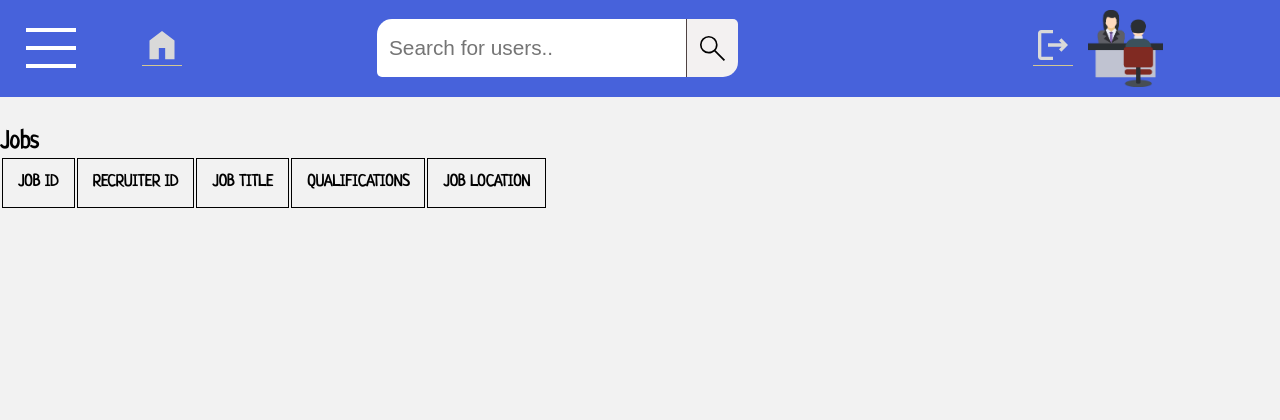
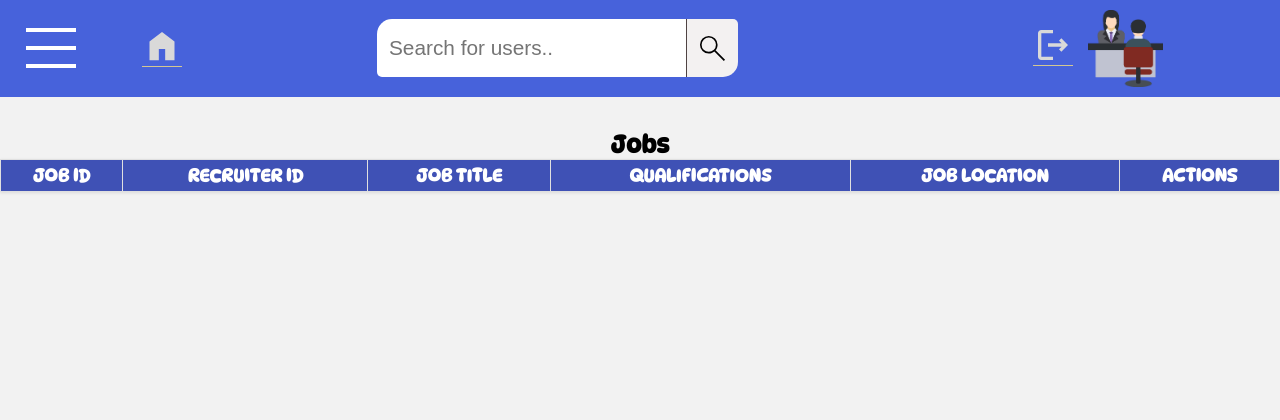
Before and after one commit to chadium1st/phpmysql-25285-23027-24773, a PHP site: page /jobs.php in a window 1280 px wide. Shown: the top 420 px of the page. Run offline with PHP 8.4, Linux system fonts and the light colour scheme; the visitor is signed in with stand-in values (Sample User, id 1); data that the repository does not hold is empty.

Commit message:
Add files via upload

```diff
--- a/create-jobs-action.php
+++ b/create-jobs-action.php
@@ -17,6 +17,7 @@
     $job_description = sanitizeInput($_POST["job_description"]);
     $job_location = sanitizeInput($_POST["job_location"]);
     $qualifications = sanitizeInput($_POST["qualifications"]);
+    // $recruiter_id = sanitizeInput($_POST["recruiter_id"]);
 }
 $recruiter_id = $_SESSION['user_id'];
 // Insert the user information into the User table
--- a/css/styles.css
+++ b/css/styles.css
@@ -29,7 +29,7 @@
 }
 body {
   margin-top: 100px;
-  font-family: Neucha;
+  font-family: DynaMedium;
   background-color: #f2f2f2;
   margin-bottom: 30px;
 }
@@ -286,73 +286,66 @@
 
 
 /* styling the table */
-#user-table {
+.user-table {
+  font-size: 10px;
   width: 100%;
   border-collapse: collapse;
   box-shadow: 0 1px 3px rgba(0, 0, 0, 0.1);
   margin-bottom: 20px;
 }
-
-#user-table th,
-#user-table td {
+.table-heading{
+  width: 100%;
+  text-align: center;
+}
+.user-table th,
+.user-table td {
   border: 1px solid #e0e0e0;
-  padding: 12px 15px;
-  text-align: left;
+  padding-top: 5px;
+  padding-bottom: 5px;
+  text-align: center;
 }
 
-#user-table th {
+.user-table th {
   background-color: #3f51b5;
   color: white;
   font-weight: bold;
   text-transform: uppercase;
 }
 
-#user-table tr:nth-child(even) {
+.user-table tr:nth-child(even) {
   background-color: #f7f7f7;
 }
 
-#user-table tr:hover {
+.user-table tr:hover {
   background-color: #f1f1f1;
-}
-
-.jobs-table-container {
-  display: flex;
-  align-items: center;
-  justify-content: center;
-}
-
-#jobs-table {
-  border: 1px solid black;
-  font-size: 20px;
-}
-
-td, th {
-  padding: 10px;
-  border: 1px solid black;
 }
 
 .edit-button,
 .delete-button {
-  padding: 6px 12px;
+  padding: 6px 5px;
   border: none;
   border-radius: 4px;
   cursor: pointer;
-  font-size: 14px;
+  font-size: 10px;
   transition: background-color 0.3s;
 }
 
 .edit-button {
+  width: 45px;
   background-color: #4CAF50;
   color: white;
 }
 
 .delete-button {
+  text-align: center;
+  width:45px;
   background-color: #f44336;
   color: white;
 }
 
 .edit-button:hover {
-  background-color: #45a049;
+   background-color:
+   #45a049;
 }
 
 .delete-button:hover {
@@ -362,12 +355,13 @@
 .edit-form,
 .delete-form {
   display: inline-block;
-  margin-right: 5px;
+  margin-bottom: 5px;
 }
 
-#user-actions {
+.user-actions {
   display: flex;
-  justify-content: space-around;
+  flex-direction: column;
+  justify-content: center;
 }
 /* styling the table ended */
 
@@ -433,6 +427,19 @@
 }
 
 /* Optional styles for the text within the footer */
+/* media queries for tables */
+@media only screen and (min-width: 550px) {
+  .edit-button,
+  .delete-button {
+    width: 55px;
+    cursor: pointer;
+    font-size: 15px;
+  }
+  .user-table {
+    font-size: 15px;
+  }
+}
+/* media queries for tables ended here */
 footer p {
   color: #888;
   font-size: 14px;
@@ -653,7 +660,26 @@
 }
 
 @media only screen and (min-width: 768px) {
+ /* Table styling */
+ .user-actions {
+  flex-direction: row;
+}
+.user-table {
+  font-size:large;
+}
+.edit-button {
+  margin-left: 10px;
+  font-size: 15px;
+  margin-right: 5px;
+  width: 55px;
+}
 
+.delete-button {
+  font-size: 15px;
+  width: 55px;
+}
+
+ /* ended table styling */
   .introductionsection a:hover img {
     transition: 0.5s;
     transform: scale(1.6);
@@ -662,87 +688,58 @@
     -ms-transform: scale(1.6);
     -o-transform: scale(1.6);
 }
-
   .Introduction{
     flex-direction: row;
     justify-content: space-evenly;
 }
-
 .introductionsection {
   border-bottom: 50px solid blue;
 }
-
 .introductionsection:hover {
   background-color: rgb(27, 27, 221);
   border-bottom: 60px solid rgb(255, 255, 255);
+
 }
-
 body{
   margin-top: 130px;
 }
-
-.jobs-table-container {
-  display: flex;
-  align-items: center;
-  justify-content: center;
-}
-
-  #jobs-table {
-    border: 1px solid black;
-    font-size: 32px;
-  }
-
-  td, th {
-    padding: 15px;
-    border: 1px solid black;
-  }
-
 .introductionsection{
     height: 300px;
 }
-
     #first-page-container {
       width: 50%;
   }
-
   .logo img {
     width: 65px;
   }
-
   #imagetoinvert {
     width:40px;
   }
-
   .search button i img {
     width: 25px;
   }
-
   #logoImg{
     width: 65px;
   }
-
   .toggle-btn {
     width: 40px;
     height: 30px;
   }
-
   .toggle-btn.active span:nth-child(1) {
     transform: rotate(45deg) translate(10px, 5px);
   }
-
   .toggle-btn.active span:nth-child(2) {
     opacity: 0;
   }
-
   .toggle-btn.active span:nth-child(3) {
     transform: rotate(-45deg) translate(12px, -7px);
   }
-
   .search input {
     width: 90%;
     font-size: 1.2em;
     padding: 8px 12px;
   }
+
 
   .search button {
     padding: 8px;
@@ -752,7 +749,6 @@
   .sidebar.open{
     width: 250px;
   }
-
   .sidebar.open p{
     font-size: 1.2em;
   }
@@ -768,12 +764,11 @@
   .introductionsection {
     border-bottom: 60px solid blue;
   }
-
   .introductionsection:hover {
     background-color: rgb(27, 27, 221);
     border-bottom: 70px solid rgb(255, 255, 255);
+
   }
-
   .logo img {
       width: 75px;
     }
@@ -781,16 +776,13 @@
     .search button i img {
       width: 35px;
     }
-
     #logoImg{
       width: 75px;
     }
-
     .toggle-btn {
       width: 50px;
       height: 40px;
     }
-
     .toggle-btn.active span:nth-child(1) {
       transform: rotate(45deg) translate(20px, 5px);
       -webkit-transform: rotate(45deg) translate(20px, 5px);
@@ -798,11 +790,9 @@
       -ms-transform: rotate(45deg) translate(20px, 5px);
       -o-transform: rotate(45deg) translate(20px, 5px);
 }
-
     .toggle-btn.active span:nth-child(2) {
       opacity: 0;
     }
-
     .toggle-btn.active span:nth-child(3) {
       transform: rotate(-45deg) translate(20px, -7px);
       -webkit-transform: rotate(-45deg) translate(20px, -7px);
@@ -828,19 +818,5 @@
     width: 330px;
 }
 
-  .jobs-table-container {
-    display: flex;
-    align-items: center;
-    justify-content: center;
+
   }
-
-  #jobs-table {
-    border: 1px solid black;
-    font-size: 32px;
-  }
-
-  td, th {
-    padding: 15px;
-    border: 1px solid black;
-  }
-  }
--- a/includes/jobstable.php
+++ b/includes/jobstable.php
@@ -12,8 +12,8 @@
 $result=$stmt->get_result();
 $jobs = $result->fetch_all(MYSQLI_ASSOC);
 
-echo '<table>';
-        echo '<tr><th>JOB ID</th><th>RECRUITER ID</th><th>JOB TITLE</th><th>QUALIFICATIONS</th><th>JOB LOCATION</th></tr>';
+echo '<table class="user-table">';
+        echo '<tr><th>JOB ID</th><th>RECRUITER ID</th><th>JOB TITLE</th><th>QUALIFICATIONS</th><th>JOB LOCATION</th><th>ACTIONS</th></tr>';
         foreach ($jobs as $job) {
             echo '<tr>';
             echo '<td>' . $job['job_id'] . '</td>';
@@ -22,8 +22,8 @@
             //echo '<td rowspan="2">' . $job['job_description'] . '</td>';
             echo '<td>' . $job['qualifications'] . '</td>';
             echo '<td>' . $job['job_location'] . '</td>';
-            echo '<td>';
-            echo '<form action="jobs_edit.php" method="POST">';
+            echo '<td class="user-actions">';
+            echo '<form  class="edit-form" action="jobs_edit.php" method="POST">';
             echo '<input type="hidden" name="job_id" value="' . $job['job_id']  . '">';
             echo '<input type="hidden" name="recruiter_id" value="' . $job['recruiter_id'] . '">';
             echo '<input type="hidden" name="recruiter_name" value="' . $job['recruiter_name'] . '">';
@@ -31,11 +31,11 @@
             echo '<input type="hidden" name="job_description" value="' . $job['job_description'] . '">';
             echo '<input type="hidden" name="job_qualifications" value="' . $job['qualifications'] . '">';
             echo '<input type="hidden" name="job_location" value="' . $job['job_location'] . '">';
-            echo '<button type="submit">Edit</button>';
+            echo '<button type="submit" class="edit-button">Edit</button>';
             echo '</form>';
-            echo '<form action="jobs_deleteaction.php" method="POST">';
+            echo '<form class="delete-form" action="jobs_deleteaction.php" method="POST">';
             echo '<input type="hidden" name="job_id" value="' . $job['job_id']  . '">';
-            echo '<button type="submit">Delete</button>';
+            echo '<button type="submit" class="delete-button">Delete</button>';
             echo '</td>';
             echo '</tr>';
             //echo '<tr></tr>';
--- a/includes/recruiter-home-main.php
+++ b/includes/recruiter-home-main.php
@@ -51,7 +51,7 @@
                     <p>You can manage your jobs here.</p>
                 </div>
                 <div>
-                    <a href="own-jobs.php">
+                    <a href="includes/own-jobs.php">
                         <img src="graphic/righterrow.svg" alt="forward to own jobs">
                     </a>
                 </div>
--- a/includes/recruiter-nav.php
+++ b/includes/recruiter-nav.php
@@ -24,7 +24,7 @@
         </li>
 
         <li class="sidebardiv">
-          <a id="<?php if($active=="own-jobs")echo "active"; ?>"  href="own-jobs.php">
+          <a id="<?php if($active=="own-jobs")echo "active"; ?>"  href="includes/own-jobs.php">
             <div>
               <img class="imagetoinvert"  src="graphic/userwhite.svg" alt="">
               <p class="sidebarParagraph"> Your Jobs</p>
--- a/includes/userstable.php
+++ b/includes/userstable.php
@@ -12,7 +12,7 @@
 $result=$stmt->get_result();
 $users = $result->fetch_all(MYSQLI_ASSOC);
 
-echo '<table id="user-table">';
+echo '<table class="user-table">';
 echo '<tr><th>ID</th><th>Name</th><th>Email</th><th>Phone</th><th>User Role</th><th>Actions</th></tr>';
 foreach ($users as $user) {
     echo '<tr>';
@@ -21,7 +21,7 @@
     echo '<td id="user-email">' . $user['user_email'] . '</td>';
     echo '<td id="user-phone">' . $user['user_ph_no'] . '</td>';
     echo '<td id="user-role">' . $user['user_role'] . '</td>';
-    echo '<td id="user-actions">';
+    echo '<td class="user-actions">';
     echo '<form action="users_edit.php" method="POST" class="edit-form">';
     echo '<input type="hidden" name="id" value="' . $user['user_id'] . '">';
     echo '<input type="hidden" name="name" value="' . $user['user_name'] . '">';
--- a/jobs.php
+++ b/jobs.php
@@ -22,7 +22,7 @@
         include "includes/adminheader.php";
   ?>
   <main>
-    <h2>
+    <h2 class="table-heading">
         Jobs
     </h2>
     <?php
--- a/jobs_deleteaction.php
+++ b/jobs_deleteaction.php
@@ -18,9 +18,8 @@
 
     $sql = "DELETE FROM jobposting
     WHERE job_id = ?;";
-    $stmt = $conn->prepare($sql);
-    $stmt->bind_param("i", $job_id);
-
+$stmt = $conn->prepare($sql);
+$stmt->bind_param("i", $job_id);
         if ($stmt->execute()) {
         header("Location: jobs.php");
         exit;
--- a/register-action.php
+++ b/register-action.php
@@ -42,7 +42,7 @@
     }
     else{
         // Insert the user information into the User table
-        $sql = "INSERT INTO User (user_name, user_password, user_email, user_ph_no, user_role)
+        $sql = "INSERT INTO user (user_name, user_password, user_email, user_ph_no, user_role)
         VALUES (?, ?, ?, ?, ?)";
 
         $stmt = $conn->prepare($sql);
--- a/reports.php
+++ b/reports.php
@@ -22,8 +22,8 @@
         include "includes/adminheader.php";
   ?>
   <main>
-    <h2>
-        Jobs
+    <h2 class="table-heading">
+        REPORTS
     </h2>
     <?php
         include "includes/reportstable.php";
--- a/users.php
+++ b/users.php
@@ -22,8 +22,8 @@
         include "includes/adminheader.php";
   ?>
   <main>
-    <h2>
-        Users
+    <h2 class="table-heading">
+        USERS
     </h2>
     <?php
         include "includes/userstable.php";
```
Also changed, not shown: includes/own-jobs.php (added, +24 -0 lines), includes/reportstable.php (+5 -5 lines), report_deleteaction.php (+6 -7 lines), includes/metatags.php (line endings or trailing spaces). Lines whose indentation alone changed are shown as unchanged.
